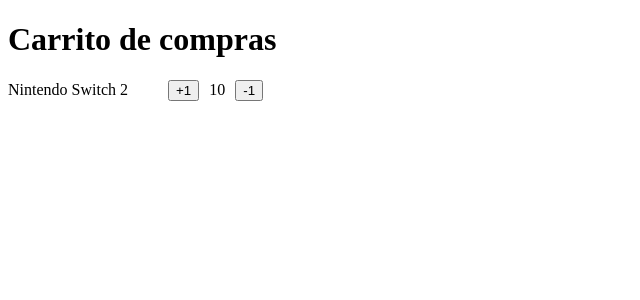
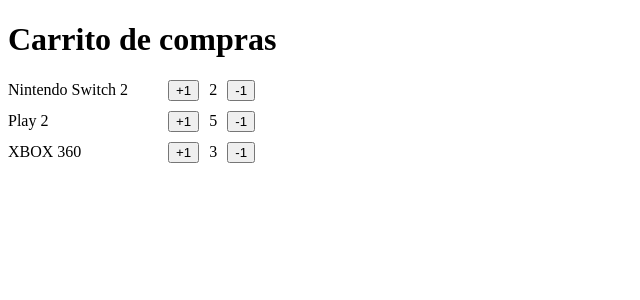
Before and after one commit to CasJuan/cursoReact-FH, a React (Vite) app in the folder 02-first-steps/: page / in a window 1280 px wide. Shown: the top 300 px of the page, without its empty margins (0-640 px from the left). Built offline with nearby package versions, Linux system fonts and the light colour scheme.

Commit message:
propiedades del componente

```diff
--- a/02-first-steps/src/FirstStepsApp.tsx
+++ b/02-first-steps/src/FirstStepsApp.tsx
@@ -4,7 +4,9 @@
     return(
         <>
             <h1>Carrito de compras</h1>
-            <ItemCounter />
+            <ItemCounter name="Nintendo Switch 2" quantity = {2}  />
+            <ItemCounter name="Play 2" quantity = {5}/>
+            <ItemCounter name="XBOX 360" quantity = {3}/>
         </>
     )
 }
--- a/02-first-steps/src/shopping-cart/ItemCounter.tsx
+++ b/02-first-steps/src/shopping-cart/ItemCounter.tsx
@@ -1,5 +1,10 @@
 
-export const ItemCounter = () => {
+interface Props {
+    name: string;
+    quantity?: number;
+}
+
+export const ItemCounter = ({name, quantity}: Props) => {
   return (
     <>
     <section
@@ -14,9 +19,9 @@
             style={{
                 width:150
             }}
-        >Nintendo Switch 2</span>
+        >{name}</span>
         <button>+1</button>
-        <span>10</span>
+        <span>{quantity}</span>
         <button>-1</button>
     </section>
     </>
```
